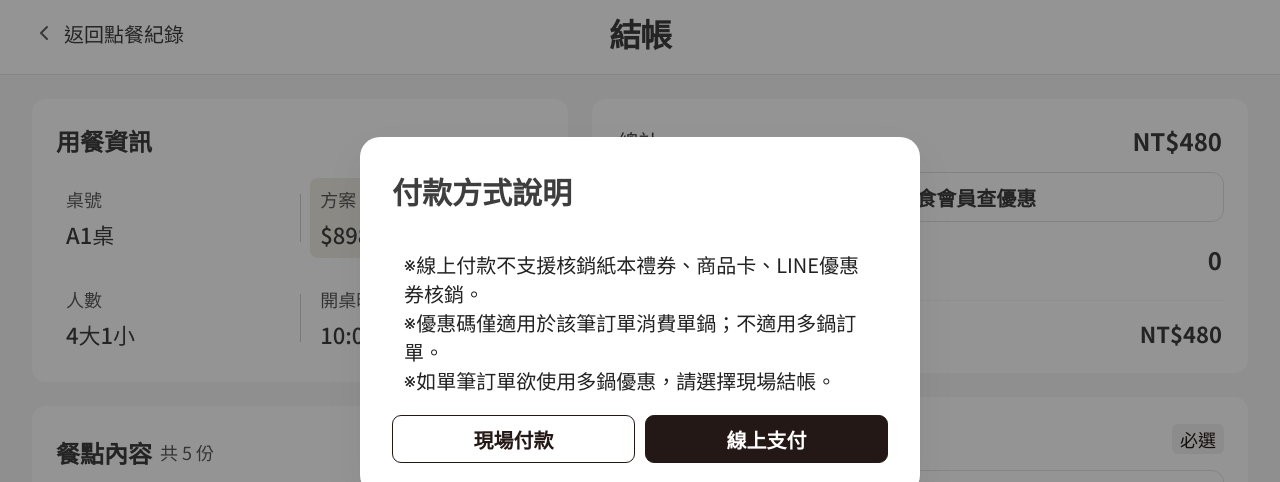
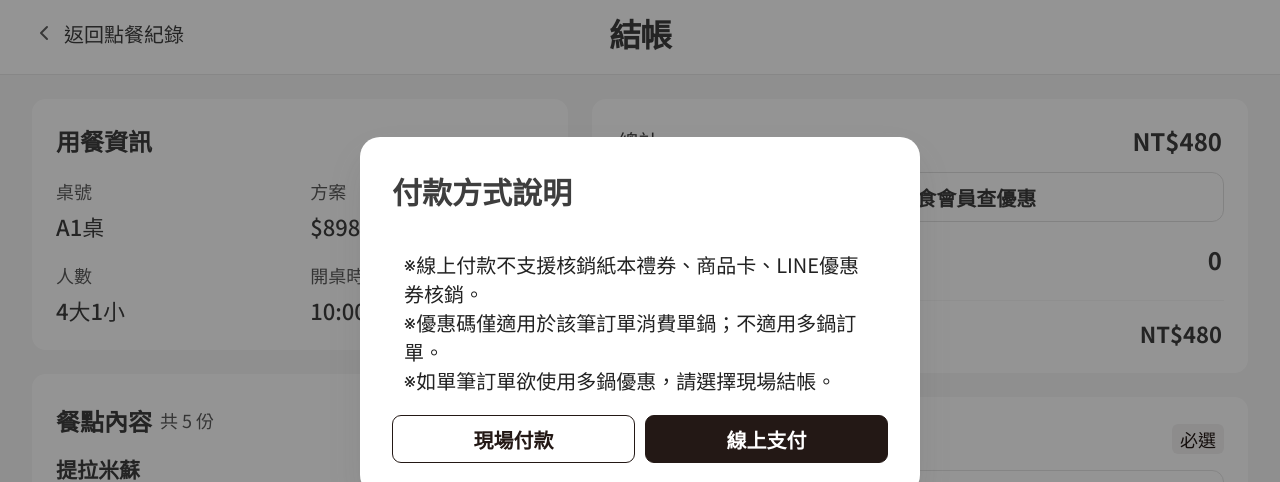
Before and after one commit to rociohsu/tablet-order, a plain HTML site: page payment.html in a window 1280 px wide. Shown: the part 84-566 px from the top of the page. Drawn offline with nearby package versions, Linux system fonts and the light colour scheme.

Commit message:
Update 結帳頁的用餐資訊UI改回來
20261117

```diff
--- a/css/payment.css
+++ b/css/payment.css
@@ -71,10 +71,3 @@ body.tablet-only > dialog.onsite-payment-lock::backdrop{
   display:block;
   background:var(--brand-dark);
 }
-/* Keep the existing dining grid and typography with evenly spaced dividers. */
-.dining-info{gap:20px}
-.dining-info>div{position:relative;padding:8px 10px;border-radius:8px}
-.dining-info>div:nth-child(even)::before{content:"";position:absolute;left:-10px;top:10px;bottom:10px;width:1px;min-width:1px;max-width:1px;background:var(--line);clip-path:inset(10% 0)}
-.dining-info>.dining-highlight{background:var(--runtime-canvas-light)}
-.dining-info>.dining-highlight dd{color:var(--notice)}
-.dining-info>.dining-highlight:nth-child(2) dd{color:var(--ink)}
--- a/js/payment.js
+++ b/js/payment.js
@@ -20,7 +20,7 @@
   }
   const lines = [...grouped.values()].filter(line => line.qty > 0);
   const subtotal = lines.reduce((sum, line) => sum + line.unit * line.qty, 0);
-  $('#dining-info').innerHTML = TabletOrderView.dining.map(([label,value]) => `<div${['方案', '最後加點'].includes(label) ? ' class="dining-highlight"' : ''}><dt>${label}</dt><dd>${escape(value)}</dd></div>`).join('');
+  $('#dining-info').innerHTML = TabletOrderView.dining.map(([label,value]) => `<div><dt>${label}</dt><dd>${escape(value)}</dd></div>`).join('');
   $('#item-count').textContent = `共 ${lines.reduce((sum,line) => sum + line.qty, 0)} 份`;
   $('#payment-items').innerHTML = lines.map(line => {
     const description = preferences(line);
```
